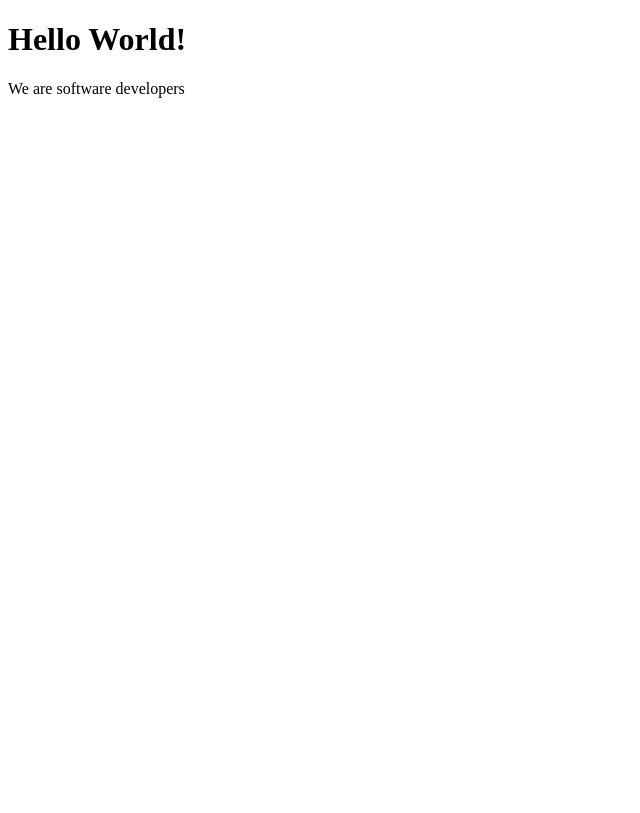
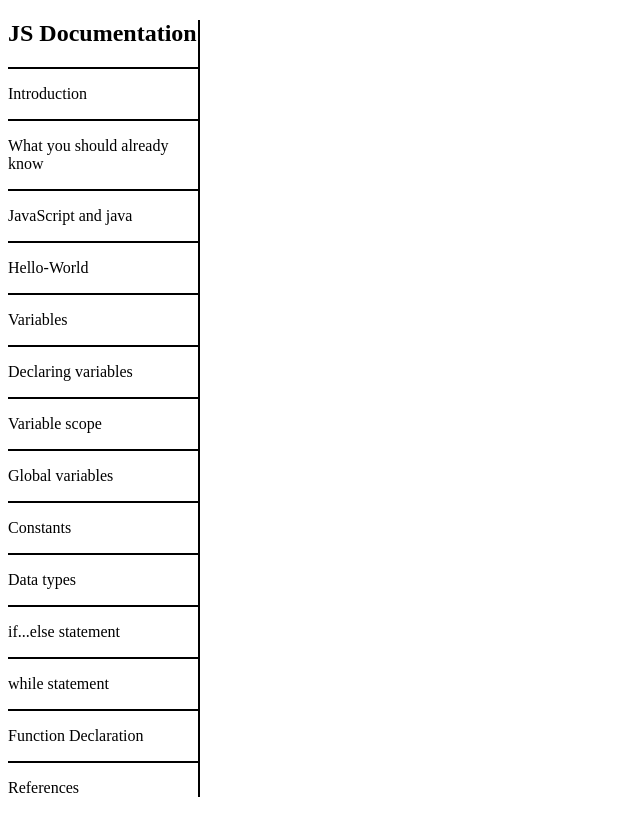
Before and after one commit to hamdysj/PatriciaAndHamdallah, a plain HTML site: page index.html in a window 1280 px wide. Shown: the whole page, without its empty margins (0-640 px from the left). Drawn offline with Linux system fonts and the light colour scheme.

Commit message:
Modify Stylesheet and index page

```diff
--- a/css/style.css
+++ b/css/style.css
@@ -0,0 +1,31 @@
+#main-doc {
+   margin-right: 70px;
+   border-right: 2px solid;
+   width: 15%;
+   height: 100%;
+   margin-left: 0px;
+}
+
+#header-section {
+    border-block-end: 5px;
+    grid-column: 1/2;
+}
+
+.main-section {
+    display: block;
+    padding-left: 0px;
+    text-decoration: none;
+    border-top: 2px solid;
+  }
+
+  p{
+    text-align: left;
+  }
+
+  /*
+  .main-section {
+     padding: 2px 5px;
+    width: 18%;
+    height: 10%;
+    border: 2px solid;
+  } */
--- a/index.html
+++ b/index.html
@@ -7,9 +7,24 @@
   </head>
 
   <body>
+  <div id="main-doc">
+    <h2> JS Documentation </h2>
+  <div class="main-section"><p>Introduction</p></div>
+  <div class="main-section"><p>What you should already know</p></div>
+  <div class="main-section"><p>JavaScript and java</p></div>
+  <div class="main-section"><p>Hello-World</p></div>
+  <div class="main-section"><p>Variables </p></div>
+  <div class="main-section"><p>Declaring variables</p></div>
+  <div class="main-section"><p>Variable scope</p></div>
+  <div class="main-section"><p>Global variables</p></div>
+  <div class="main-section"><p>Constants</p></div>
+  <div class="main-section"><p>Data types</p></div>
+  <div class="main-section"><p>if...else statement</p></div>
+  <div class="main-section"><p>while statement</p></div>
+  <div class="main-section"><p>Function Declaration</p></div>
+  <div class="main-section"><p>References</p></div>
+</div>
 
-    <h1> Hello World! </h1>
-    <p>We are software developers</p>
     <script src="https://cdn.freecodecamp.org/testable-projects-fcc/v1/bundle.js"></script>
 
     <!--
```
